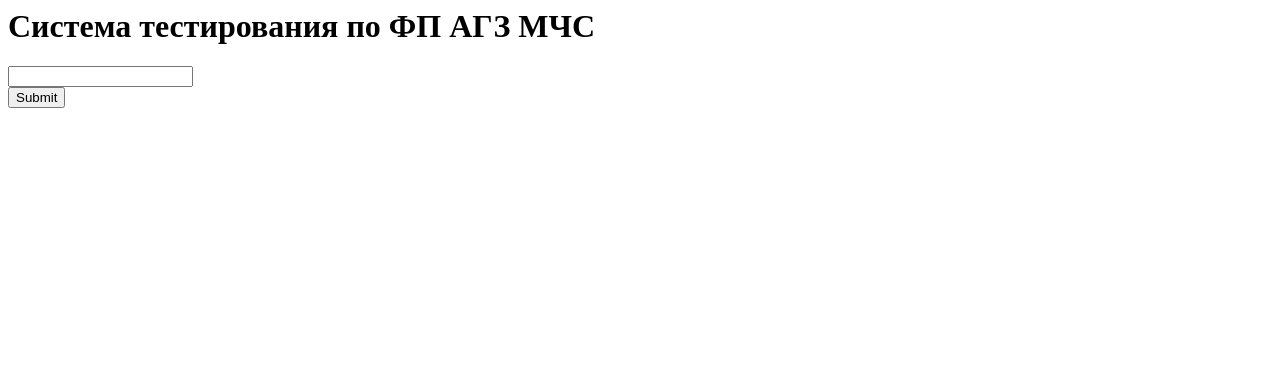
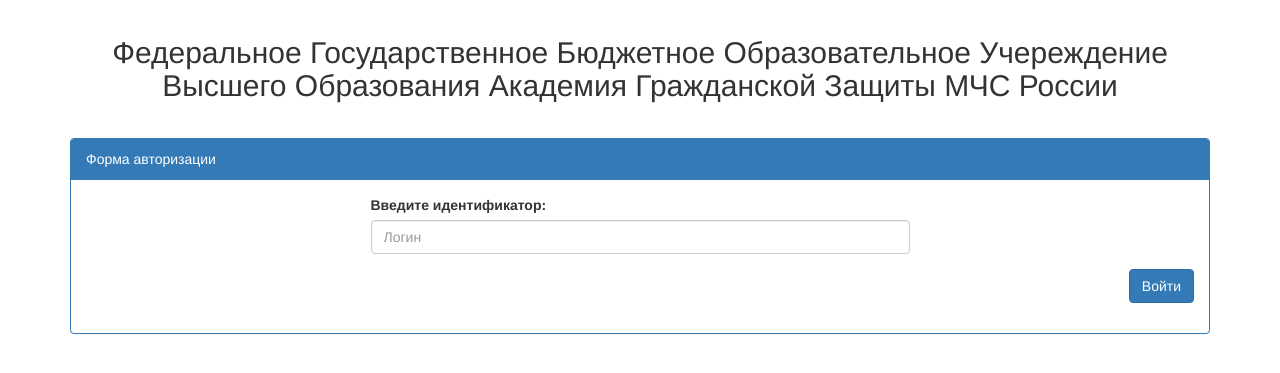
Before and after one commit to vnetserg/phtest, a Flask app: page / in a window 1280 px wide. Shown: the top 373 px of the page. Run offline with Flask 2, Linux system fonts and the light colour scheme; some libraries are stand-ins or nearby versions.

Commit message:
Слив версий

```diff
--- a/phtest/templates/index.html
+++ b/phtest/templates/index.html
@@ -1,15 +1,49 @@
+<!DOCTYPE html>
 <html>
 	<head>
-        <title>Система тестирования АГЗ МЧС</title>
+		<meta charset="utf-8">
+		<title></title>
+
+		<link rel="stylesheet" href="https://maxcdn.bootstrapcdn.com/bootstrap/3.3.7/css/bootstrap.min.css" integrity="sha384-BVYiiSIFeK1dGmJRAkycuHAHRg32OmUcww7on3RYdg4Va+PmSTsz/K68vbdEjh4u" crossorigin="anonymous">
+		<script src="http://code.jquery.com/jquery-1.9.1.js"></script>
+		<script src="https://maxcdn.bootstrapcdn.com/bootstrap/3.3.7/js/bootstrap.min.js" integrity="sha384-Tc5IQib027qvyjSMfHjOMaLkfuWVxZxUPnCJA7l2mCWNIpG9mGCD8wGNIcPD7Txa" crossorigin="anonymous"></script>
+
 	</head>
-    </body>
-        <h1>Система тестирования по ФП АГЗ МЧС</h1>
+	<body>
+		<div class="container">
+			<div class="row">
+				<div class="col-md-12">
+					<h2 class="alert text-center">Федеральное Государственное Бюджетное Образовательное Учереждение Высшего Образования Академия Гражданской Защиты МЧС России</h2>
+				</div>
+			</div>
+			<div class="row">
+				<div class="col-md-12">
+					<div class="panel panel-primary">
+						<div class="panel-heading">Форма авторизации</div>
+						<div class="panel-body">
+					    	<form id="registration-form" class="form-horizontal" method="POST" action="/login">
+				    			<div class="form-group">
+					    			<div class="col-md-6 col-md-offset-3">
+						    			<label>
+						    				Введите идентификатор:
+						    			</label>
+						    			<input type="text" class="form-control" name="login" value="" placeholder="Логин" />
 						    			{% if noauth %}
-            <h2>Неправильный логин, дурачок!</h2>
+				    						<p class="text-danger" style="margin-top: 5px; float: right;"> Ты далбаёб? нет такого id</p>
+
 				    					{% endif %}
-        <form action="/login" method="post">
-            <input type="text" name="login"><br>
-            <input type="submit" value="Submit">
+					    			</div>
+				    			</div>
+				    			<div class="form-group pull-right">
+					    			<div class="col-md-11">
+					    				<input type="submit" class="btn btn-primary" value="Войти" />
+				    				</div>
+				    			</div>
 				    		</form>
+					  	</div>
+					</div>
+				</div>
+			</div>
+		</div>
 	</body>
 </html>
```
Also changed, not shown: phtest/templates/test.html (+50 -10 lines), phtest/templates/testlist.html (+40 -8 lines). Lines whose indentation alone changed are shown as unchanged.
